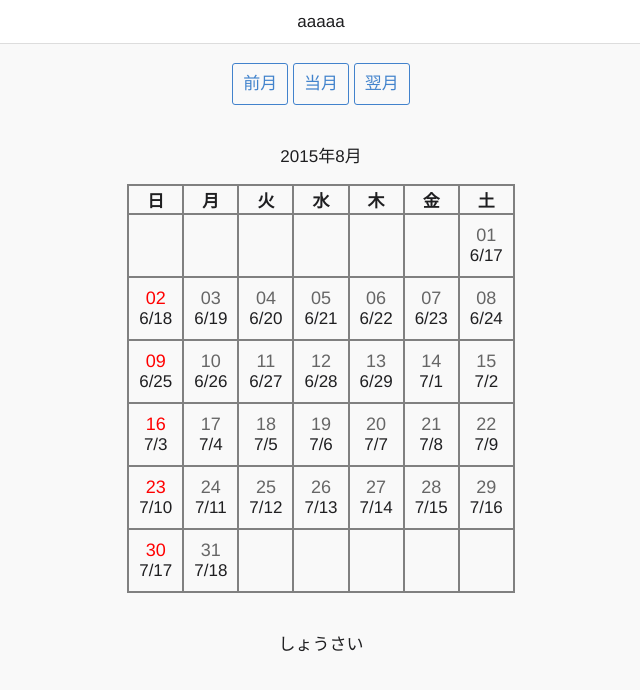
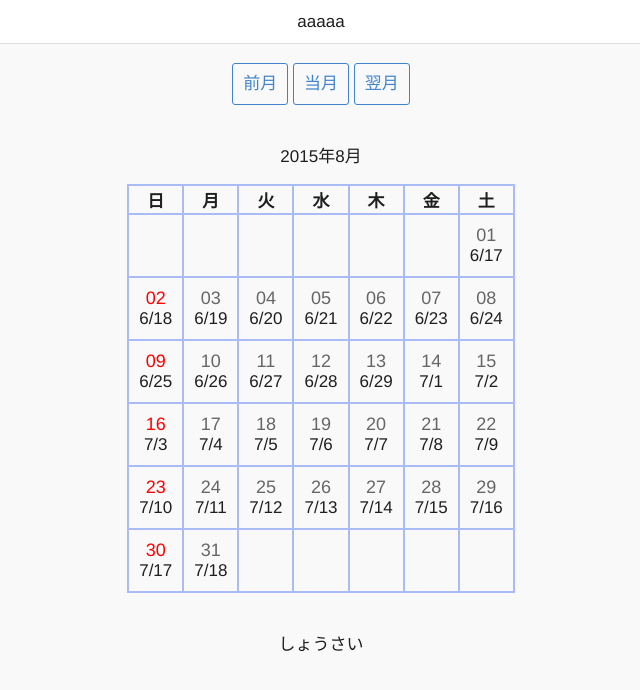
Before and after one commit to momosangakomeda/momosangakomeda.github.io, a plain HTML site: page onsen_calendar2.html in a window 1280 px wide. Shown: the whole page, without its empty margins (319-959 px from the left). Drawn offline with Linux system fonts and the light colour scheme.

Commit message:
color change

```diff
--- a/onsen_calendar2.html
+++ b/onsen_calendar2.html
@@ -111,7 +111,7 @@
       html1 = html1 +'<input type="hidden" id ="month" name="month" value='+month+'>'
       html1 = html1 + '<p>' + year + '年' + month + '月</p>';
       html1 = html1 + "<div align='center'>"
-      html1 = html1 + "<table id='calendar' border='1' cellspacing='0'bordercolor='gray' class='calendar month" + month + "'>";
+      html1 = html1 + "<table id='calendar' border='1' cellspacing='0'bordercolor='#A9BCF5' class='calendar month" + month + "'>";
       html1 = html1 + "<tr><th>" + days[0] + "</th>";
       for(i=1; i < 7; i++) {
         html1 = html1 + "<th>" + days[i] + "</th>";
```
